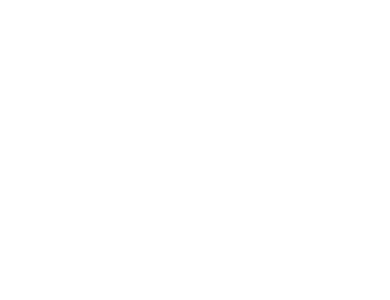
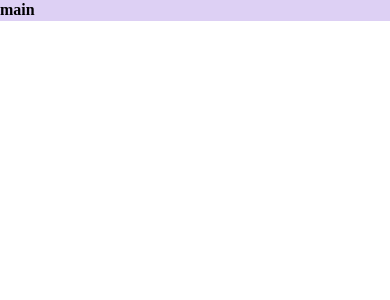
Before and after one commit to Damborghinii/Damborghinii-Client, a React (Vite) app: page / in a window 390 px wide. Shown: the top 300 px of the page. Built offline with nearby package versions, Linux system fonts and the light colour scheme.

Commit message:
[setting] #1 모바일 뷰 초기세팅

```diff
--- a/package.json
+++ b/package.json
@@ -15,7 +15,8 @@
     "@emotion/react": "^11.14.0",
     "@emotion/styled": "^11.14.0",
     "react": "^19.0.0",
-    "react-dom": "^19.0.0"
+    "react-dom": "^19.0.0",
+    "react-router-dom": "^7.5.3"
   },
   "devDependencies": {
     "@chromatic-com/storybook": "^3",
--- a/src/App.tsx
+++ b/src/App.tsx
@@ -1,5 +1,16 @@
+import { ThemeProvider, Global } from "@emotion/react";
+import { RouterProvider } from "react-router-dom";
+import globalStyle from "./styles/global";
+import theme from "./styles/theme";
+import router from "./routes/router";
+
 const App: React.FC = () => {
-  return <></>;
+  return (
+    <ThemeProvider theme={theme}>
+      <Global styles={globalStyle} />
+      <RouterProvider router={router} />
+    </ThemeProvider>
+  );
 };
 
 export default App;
--- /dev/null
+++ b/src/layouts/DefaultLayout.tsx
@@ -0,0 +1,19 @@
+import { Outlet } from "react-router-dom";
+import styled from "@emotion/styled";
+
+const DefaultLayout = () => {
+  return (
+    <OutletWrapper>
+      <Outlet />
+    </OutletWrapper>
+  );
+};
+
+export default DefaultLayout;
+
+const OutletWrapper = styled.section`
+  display: flex;
+  height: auto;
+  flex-direction: column;
+  background-color: ${({ theme }) => theme.color.primary.P20};
+`;
--- /dev/null
+++ b/src/pages/main/MainPage.tsx
@@ -0,0 +1,7 @@
+export const MainPage: React.FC = () => {
+  return (
+    <>
+      <h1>main</h1>
+    </>
+  );
+};
--- /dev/null
+++ b/src/routes/router.tsx
@@ -0,0 +1,16 @@
+import { createBrowserRouter } from "react-router-dom";
+
+// layouts
+import DefaultLayout from "../layouts/DefaultLayout";
+
+// pages
+import { MainPage } from "../pages/main/MainPage";
+
+const router = createBrowserRouter([
+  {
+    path: "/",
+    element: <DefaultLayout />,
+    children: [{ path: "", element: <MainPage /> }],
+  },
+]);
+export default router;
--- a/src/styles/global.ts
+++ b/src/styles/global.ts
@@ -4,6 +4,18 @@
   * {
     box-sizing: border-box;
     font-size: 16px;
+  }
+
+  body {
+    width: 100vw;
+    min-height: 100vh;
+    display: flex;
+    justify-content: center;
+  }
+
+  #root {
+    max-width: 540px;
+    width: 100%;
   }
 
   html,
```
Also changed, not shown: 1 other file (tests, documents, lock files or other folders).
